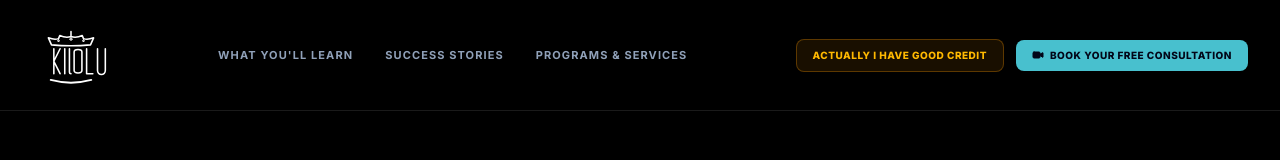
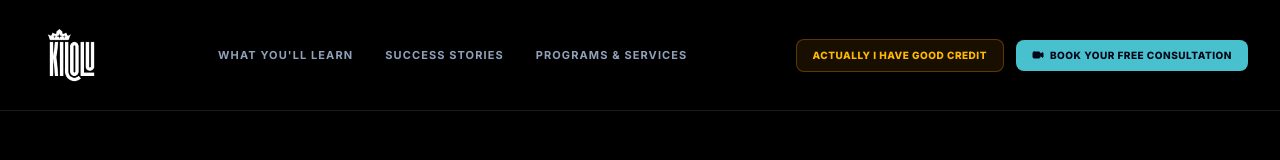
Before and after one commit to elitevirtualassistant6-coder/financebykilolu.com, a React (Vite) app: page / in a window 1280 px wide. Shown: the top 160 px of the page. Built offline with nearby package versions, Linux system fonts and the light colour scheme.

Commit message:
Replace SVG logo with PNG image and update DFY outcome to show marker-specific forms

```diff
--- a/src/App.tsx
+++ b/src/App.tsx
@@ -628,7 +628,7 @@ export default function App() {
 
                     {/* CIFAS Marker Form - 8 spaces left */}
                     <a
-                      href="https://forms.gle/yKmiSFQTuhhimwfr6"
+                      href="https://brand.kilolu.co.uk/widget/survey/QVIWDF3OCDlx3gXCyqhZ"
                       target="_blank"
                       rel="noopener noreferrer"
                       className="block w-full text-center rounded-lg bg-brand hover:bg-white text-slate-950 px-4 py-3 text-[11px] font-bold leading-none tracking-widest uppercase transition-all shadow-md active:scale-95 cursor-pointer"
--- a/src/components/KiloluLogo.tsx
+++ b/src/components/KiloluLogo.tsx
@@ -1,4 +1,5 @@
 import React from 'react';
+import logoPng from '../../logo.png';
 
 interface KiloluLogoProps {
   className?: string;
@@ -30,79 +31,12 @@ export default function KiloluLogo({
   const h = height || dims.h;
 
   return (
-    <svg
-      xmlns="http://www.w3.org/2000/svg"
-      viewBox="0 0 500 500"
+    <img
+      src={logoPng}
+      alt="KILOLU Logo"
       width={w}
       height={h}
-      className={`fill-none stroke-current ${className}`}
-      aria-label="KILOLU Logo"
-    >
-      <g
-        strokeWidth="10"
-        strokeLinecap="round"
-        strokeLinejoin="round"
-      >
-        {/* Crown Contour - Elegant outline vector representing the crown spikes */}
-        <path
-          d="M 125 185
-             Q 250 197 375 185
-             L 395 140
-             Q 355 155 330 145
-             L 322 125
-             Q 285 142 250 132
-             L 250 100
-             L 250 132
-             Q 215 142 178 125
-             L 170 145
-             Q 145 155 105 140
-             Z"
-        />
-
-        {/* Sparkle 1 (Left peak point inside crown space) */}
-        <path
-          d="M 170 152 Q 170 159 163 159 Q 170 159 170 166 Q 170 159 177 159 Q 170 159 170 152 Z"
-          strokeWidth="6"
-        />
-
-        {/* Sparkle 2 (Center peak point inside crown space) */}
-        <path
-          d="M 250 140 Q 250 149 240 149 Q 250 149 250 158 Q 250 149 260 149 Q 250 149 250 140 Z"
-          strokeWidth="6"
-        />
-
-        {/* Sparkle 3 (Right peak point inside crown space) */}
-        <path
-          d="M 330 152 Q 330 159 323 159 Q 330 159 330 166 Q 330 159 337 159 Q 330 159 330 152 Z"
-          strokeWidth="6"
-        />
-
-        {/* Tall vertical elegant skeletal letters of "K I L O L U" */}
-
-        {/* K */}
-        <path d="M 140 210 L 140 370 M 140 290 L 180 210 M 140 290 L 180 370" />
-
-        {/* I */}
-        <path d="M 210 210 L 210 370" />
-
-        {/* L (First L) - tall vertical line, with a bottom hook that gracefully curves left */}
-        <path d="M 240 210 L 240 360 Q 240 370 250 370" />
-
-        {/* O */}
-        <path d="M 270 230 C 270 210 320 210 320 230 L 320 350 C 320 370 270 370 270 350 Z" />
-
-        {/* L (Second L) */}
-        <path d="M 350 210 L 350 370 L 390 370" />
-
-        {/* U */}
-        <path d="M 420 210 L 420 350 A 25 25 0 0 0 470 350 L 470 210" />
-
-        {/* Lower custom hand-swooped elegant underline bar that cradles the branding */}
-        <path
-          d="M 120 410 Q 250 445 380 410"
-          strokeWidth="12"
-        />
-      </g>
-    </svg>
+      className={`object-contain ${className}`}
+    />
   );
 }
--- /dev/null
+++ b/src/vite-env.d.ts
@@ -0,0 +1,16 @@
+/// <reference types="vite/client" />
+
+declare module '*.png' {
+  const src: string;
+  export default src;
+}
+
+declare module '*.jpg' {
+  const src: string;
+  export default src;
+}
+
+declare module '*.svg' {
+  const src: string;
+  export default src;
+}
```
Also changed, not shown: src/components/OptInForm.tsx (+73 -94 lines), logo.png (added), 6 other files (tests, documents, lock files or other folders).
